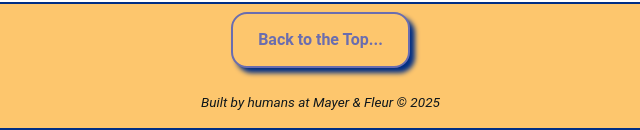
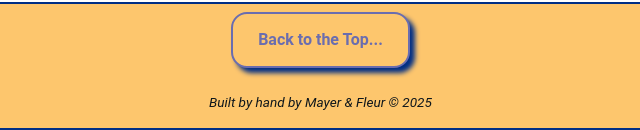
Before and after one commit to thefoxboxman/Blog_Perth_2025, a plain HTML site: page index.html in a window 1280 px wide. Shown: the part 1702-1832 px from the top of the page, 320-960 px from the left. Drawn offline with Linux system fonts and the light colour scheme.

Commit message:
updated footer

```diff
--- a/index.html
+++ b/index.html
@@ -152,7 +152,7 @@
 
             <a href="/"><button type=" button" class="home-button"> Back to the Top...
                 </button></a>
-            <p class="copyright">Built by humans at Mayer & Fleur &#169; 2025</p>
+            <p class="copyright">Built by hand by Mayer & Fleur &#169; 2025</p>
 
         </footer>
     </div>
```
Also changed, not shown: Posts/2025-09-01_Perth.html (+1 -1 lines), Posts/2025-09-06_Avon_Valley.html (+1 -1 lines), Posts/2025-09-09_Fremantle.html (+1 -1 lines), Posts/2025-09-10_Rottnest_Island.html (+1 -1 lines), 1 other file.
